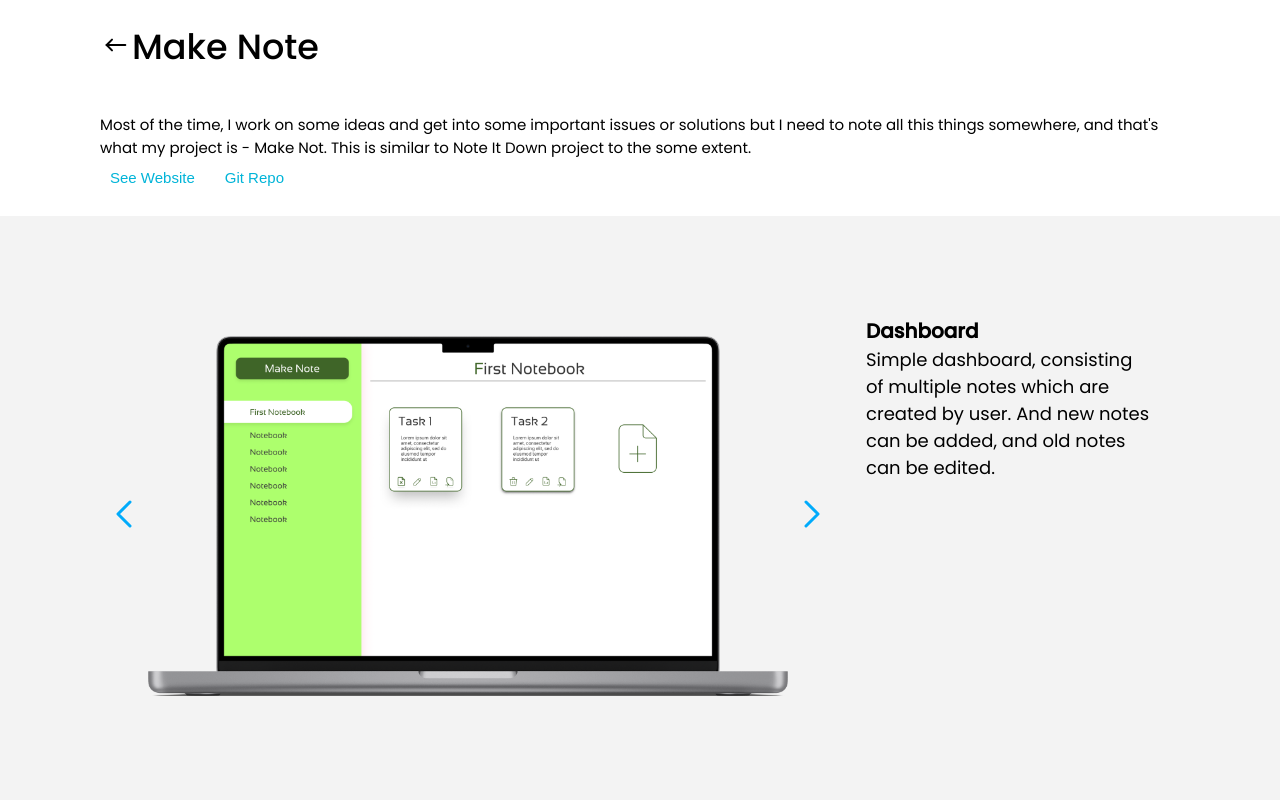
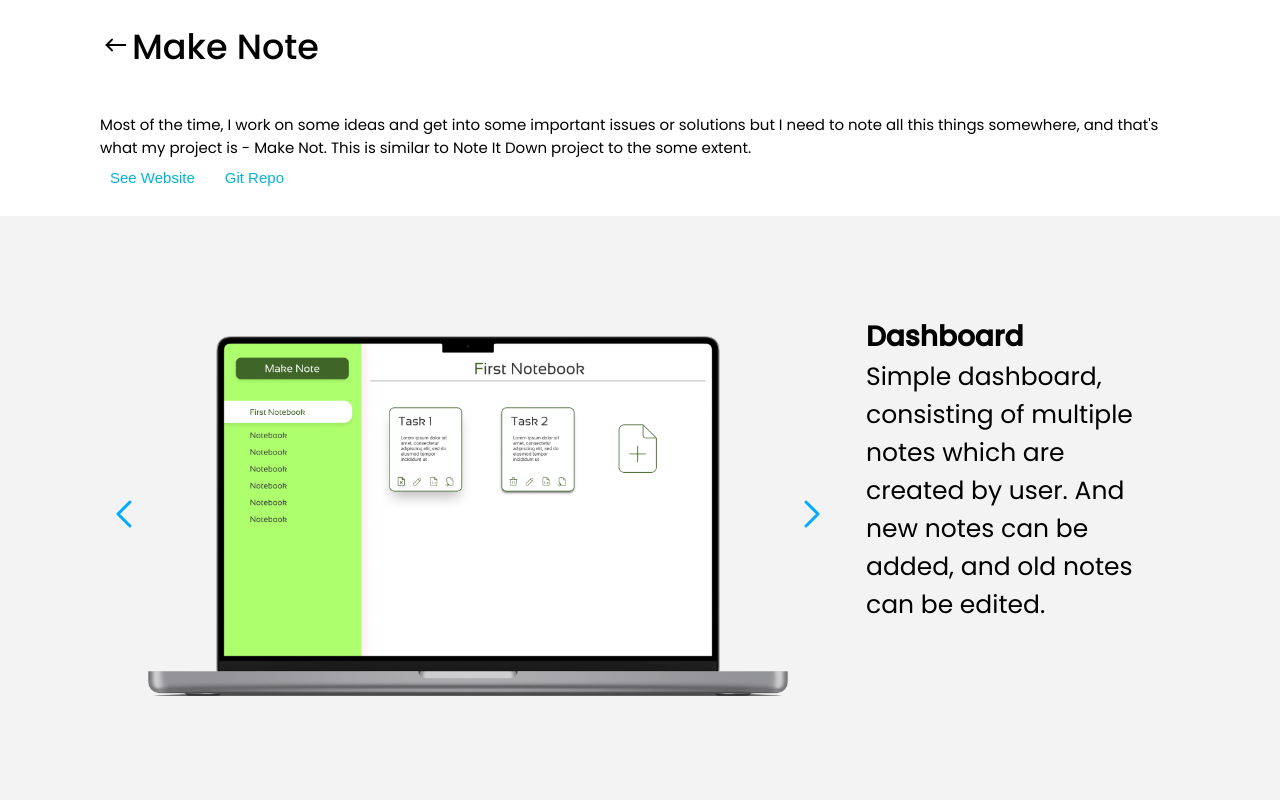
Before and after one commit to Kshirsagar-Govind/the-portfolio, a React (Create React App) app: page /project-make-note in a window 1280 px wide. Shown: the top 800 px of the page. Built offline with nearby package versions, Linux system fonts and the light colour scheme.

Commit message:
f size inc

```diff
--- a/src/Components/CSS/case-study-page.css
+++ b/src/Components/CSS/case-study-page.css
@@ -75,7 +75,10 @@
   padding: 10rem 3rem;
 }
 .showcase-div .ss-details p {
-  font-size: 1.8rem;
+  font-size: 2.5rem;
+}
+.showcase-div .ss-details h1 {
+  font-size: 2.8rem;
 }
 .case-stidy-detail {
   padding: 2rem 10rem;
```
